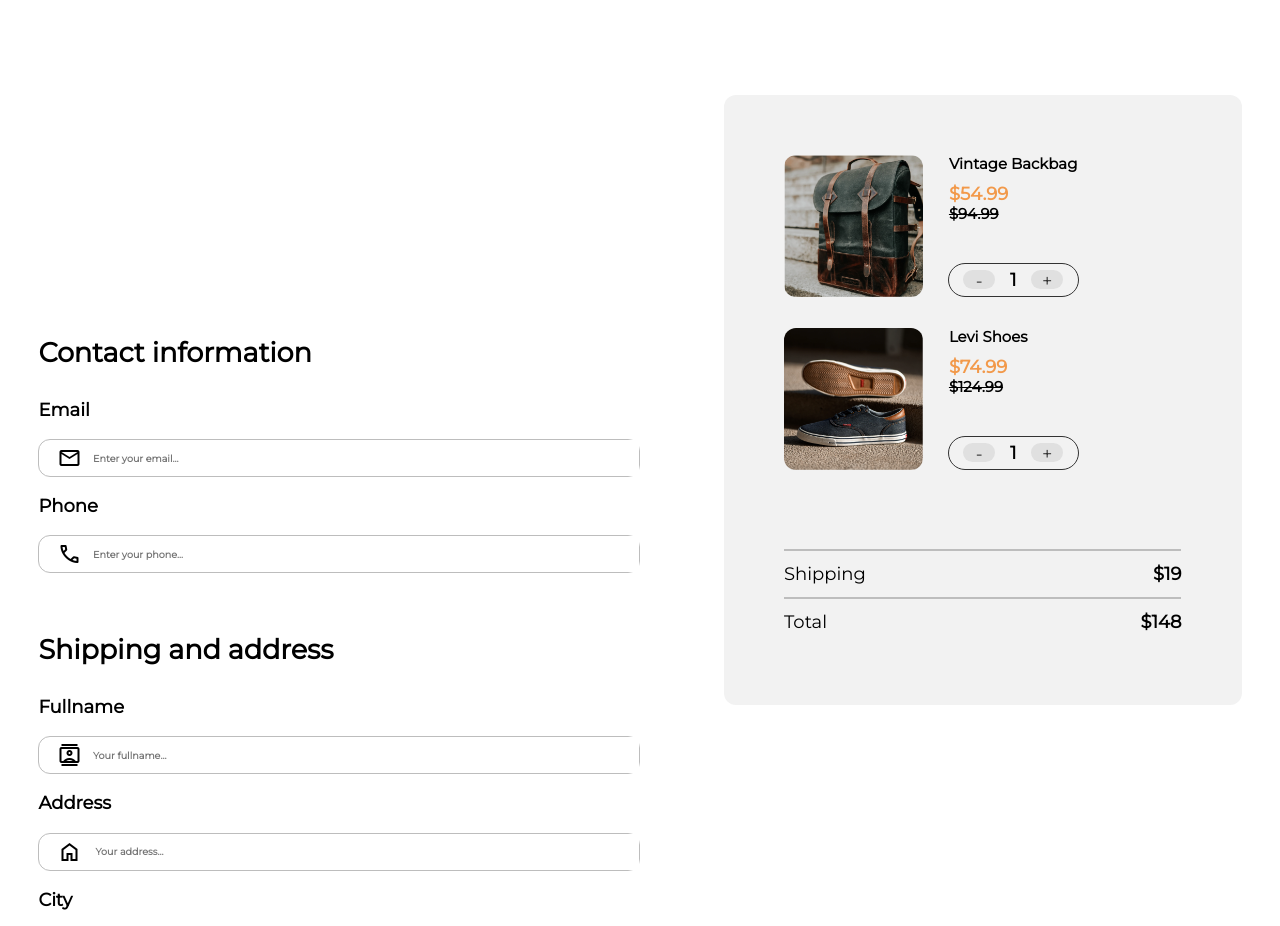
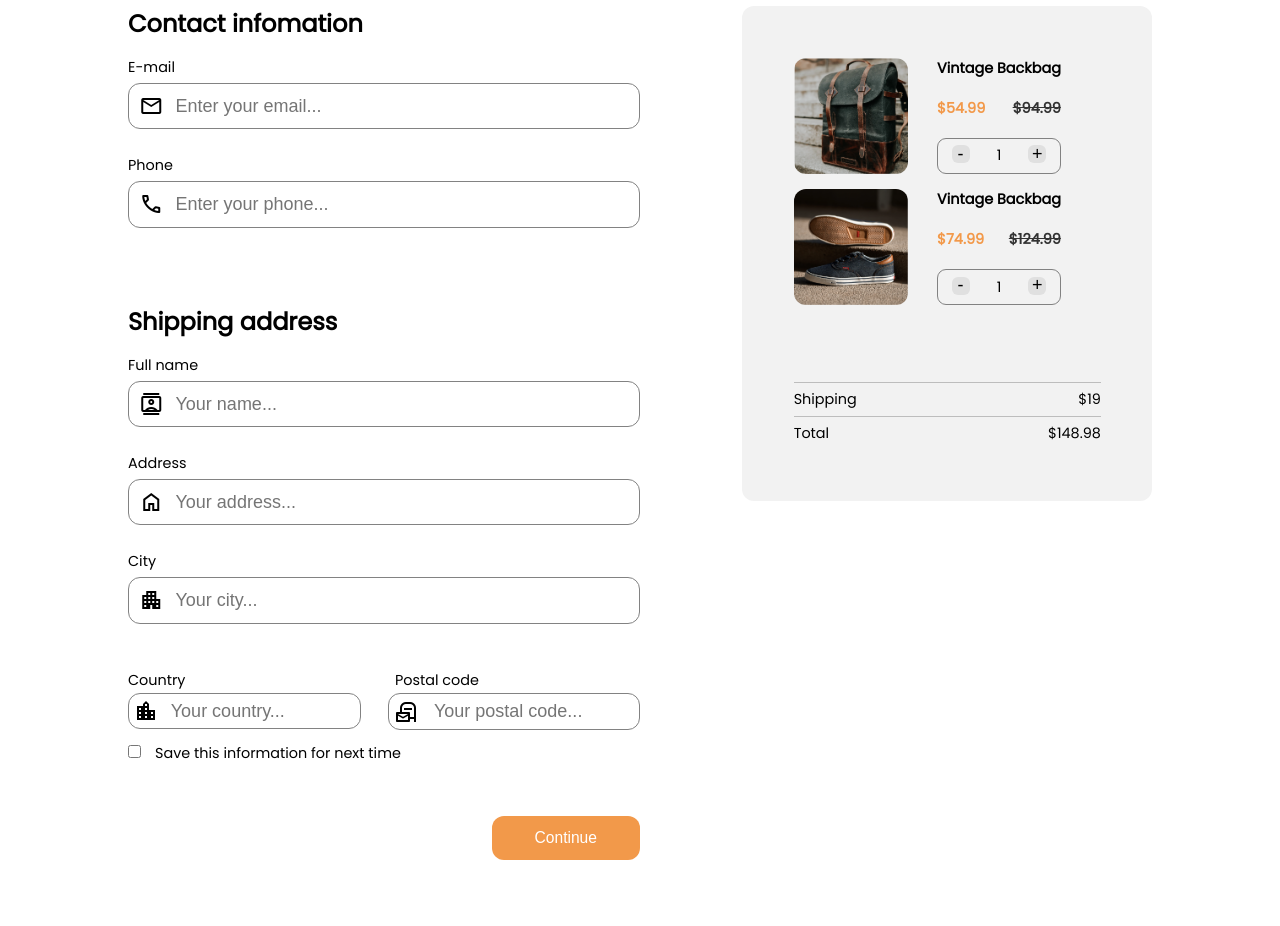
Before and after one commit to pricheus/06--Checkout-for-bag-and-shoes, a plain HTML site: page index.html in a window 1280 px wide. Shown: the part 133-1059 px from the top of the page. Drawn offline with nearby package versions, Linux system fonts and the light colour scheme.

Commit message:
I just coocked

```diff
--- a/index.html
+++ b/index.html
@@ -3,10 +3,10 @@
   <head>
     <meta charset="UTF-8" />
     <meta name="viewport" content="width=device-width, initial-scale=1.0" />
-    <title>06-Chechout page</title>
+    <title>06-Checkout page</title>
     <link rel="stylesheet" href="style.css" />
     <link
-      href="https://fonts.googleapis.com/css2?family=Montserrat&display=swap"
+      href="https://fonts.googleapis.com/css2?family=Poppins&display=swap"
       rel="stylesheet"
     />
     <link
@@ -15,176 +15,179 @@
     />
   </head>
   <body>
-    <h1>Checkout</h1>
+    <header><h1>Checkout</h1></header>
     <main>
-      <!--Checkout-->
-      <div class="checkout_box" style="border-radius: 12px">
-        <div>
-          <section class="bag">
-            <img src="photo1.png" alt="" />
-            <div class="orientation">
-              <section style="margin-left: 10%">
-                <h5>Vintage Backbag</h5>
-                <h4 class="orange_txt" style="color: #f2994a">
-                  $54.99
-                  <h5 style="text-decoration: line-through">$94.99</h5>
-                </h4>
-              </section>
-              <section class="itemsNumber">
-                <button class="minus">-</button>
-                <span class="value">1</span>
-                <button class="plus">+</button>
-              </section>
-            </div>
-          </section>
-          <section class="shoes">
-            <img src="photo2.png" alt="" />
-            <div class="orientation">
-              <section style="margin-left: 10%">
-                <h5>Levi Shoes</h5>
-                <h4 class="orange_txt" style="color: #f2994a">
-                  $74.99
-                  <h5 style="text-decoration: line-through">$124.99</h5>
-                </h4>
-              </section>
-              <section class="itemsNumber">
-                <button class="minus">-</button>
-                <span class="value">1</span>
-                <button class="plus">+</button>
-              </section>
-            </div>
+      <!--bag and shoes!-->
+      <div class="bag_shoes">
+        <!--bag-->
+        <div class="bag">
+          <img src="./photo1.png" alt="" />
+          <section class="under_price">
+            <h4>Vintage Backbag</h4>
+            <p style="color: #f2994a; font-weight: bold">
+              $54.99<span
+                style="text-decoration: line-through; float: right; color: #333"
+                >$94.99</span
+              >
+            </p>
+
+            <section class="order_size">
+              <button class="btn_size">-</button>
+              <p class="item_number">1</p>
+              <button class="btn_size">+</button>
+            </section>
           </section>
         </div>
-        <div class="shipping_total">
-          <div class="line"></div>
-          <div style="margin: 3% 0">
-            Shipping <span style="float: right"><strong>$19</strong> </span>
-          </div>
-          <div class="line"></div>
-          <div style="margin: 3% 0">
-            Total <span style="float: right"><strong>$148</strong> </span>
-          </div>
+
+        <!--shoes-->
+        <div class="shoes" style="margin-top: 5%">
+          <img src="./photo2.png" alt="" />
+          <section class="under_price">
+            <h4>Vintage Backbag</h4>
+            <p style="color: #f2994a; font-weight: bold">
+              $74.99<span
+                style="text-decoration: line-through; float: right; color: #333"
+                >$124.99</span
+              >
+            </p>
+
+            <section class="order_size">
+              <button class="btn_size">-</button>
+              <p class="item_number">1</p>
+              <button class="btn_size">+</button>
+            </section>
+          </section>
+        </div>
+        <!--line-through-->
+        <div class="line_through">
+          <section class="through"></section>
+          <p style="margin: 2% 0">
+            Shipping<span style="float: right">$19</span>
+          </p>
+          <section class="through"></section>
+          <p style="margin: 2% 0">
+            Total<span style="float: right">$148.98</span>
+          </p>
         </div>
       </div>
 
-      <!--Contact info and Shipping address-->
-      <div class="details">
-        <!--Contact info -->
-        <h2 style="margin: 10% 0 5% 0">Contact information</h2>
-        <section class="contact_info">
+      <!--form inputs-->
+      <div class="form_inputs">
+        <!--contact_information-->
+        <div class="contact_information">
+          <h3>Contact infomation</h3>
           <form>
-            <label for="mail">email</label>
-            <section class="label_input">
-              <i class="material-symbols-outlined"> mail </i>
+            <label for="mail">E-mail</label>
+            <section class="wrapper">
+              <i class="material-symbols-outlined">mail</i>
               <input
+                type="mail"
+                name="mail"
                 id="mail"
-                type="email"
-                name="mail"
                 placeholder="Enter your email..."
               />
             </section>
           </form>
-
           <form>
-            <label for="phone">phone</label>
-            <section class="label_input">
-              <i class="material-symbols-outlined"> call </i>
+            <label for="phone">Phone</label>
+            <section class="wrapper">
+              <i class="material-symbols-outlined">phone</i>
               <input
-                id="phone "
                 type="tel"
                 name="phone"
+                id="phone"
                 placeholder="Enter your phone..."
               />
             </section>
           </form>
-        </section>
+        </div>
 
-        <!--Shipping address-->
-
-        <h2 style="margin: 10% 0 5% 0">Shipping and address</h2>
-        <section class="shipping_addres">
+        <!--shipping_address-->
+        <div class="shipping_address">
+          <h3>Shipping address</h3>
           <form>
-            <label for="name">fullname</label>
-            <section class="label_input">
-              <i class="material-symbols-outlined"> contacts </i>
+            <label for="name">Full name</label>
+            <section class="wrapper">
+              <i class="material-symbols-outlined">contacts</i>
               <input
-                id="name"
                 type="text"
                 name="name"
-                placeholder="Your fullname..."
+                id="name"
+                placeholder="Your name..."
               />
             </section>
           </form>
           <form>
-            <label for="address">address</label>
-            <section class="label_input">
-              <i class="material-symbols-outlined"> home </i>
+            <label for="address">Address</label>
+            <address class="wrapper">
+              <i class="material-symbols-outlined">home</i>
               <input
-                id="address"
                 type="text"
                 name="address"
-                placeholder=" Your address..."
+                id="address"
+                placeholder="Your address..."
               />
-            </section>
+            </address>
           </form>
-
           <form>
-            <label for="city">city</label>
-            <section class="label_input">
-              <i class="material-symbols-outlined"> location_city </i>
+            <label for="city">City</label>
+            <section class="wrapper">
+              <i class="material-symbols-outlined">apartment</i>
               <input
-                id="city"
                 type="text"
                 name="city"
+                id="city"
                 placeholder="Your city..."
               />
             </section>
+            <div class="country_postal"></div>
           </form>
 
-          <div class="country_postalcode">
+          <!--contry_postal-->
+          <div style="display: flex; justify-content: space-around">
             <form>
-              <label for="country">country</label>
-              <section class="label_input country" style="width: fit-content">
-                <i class="material-symbols-outlined"> location_city </i>
+              <label for="country">Country</label>
+              <section class="wrapper country_postal" style="float: left">
+                <i class="material-symbols-outlined">location_city</i>
                 <input
-                  id="country"
                   type="text"
                   name="country"
+                  id="country"
                   placeholder="Your country..."
                 />
               </section>
             </form>
-
             <form>
-              <label for="postal">postal code</label>
-              <section class="label_input postal" style="width: fit-content">
-                <i class="material-symbols-outlined"> local_post_office </i>
+              <label for="postal" style="margin-left: 8%"> Postal code</label>
+              <section class="wrapper country_postal" style="float: right">
+                <i class="material-symbols-outlined">local_post_office</i>
                 <input
+                  type="number"
                   id="postal"
-                  type="number"
                   name="postal"
                   placeholder="Your postal code..."
                 />
               </section>
+              <div class="country_postal"></div>
             </form>
           </div>
-        </section>
+          <!--checkbox-->
+          <div style="margin-top: 0%">
+            <input
+              type="checkbox"
+              id="checkbox"
+              name="checkbox"
+              style="width: fit-content; margin-right: 2%; cursor: pointer"
+            />
+            <label for="checkbox">Save this information for next time</label>
+          </div>
+
+          <!--button-->
+          <button class="btn_continue" type="submit">Continue</button>
+        </div>
       </div>
     </main>
-    <form class="last_form" style="text-transform: normal">
-      <input name="info" id="info" type="checkbox" />
-      <label for="info" style="font-weight: lighter"
-        >Save this information for next time</label
-      >
-    </form>
 
-    <button style="float: right" class="continue">continue</button>
+    <footer>created by pricheus</footer>
   </body>
-
-  <footer style="text-align: center">
-    <div style="color: #bdbdbd">
-      created by
-      <span style="font-weight: bold">pricheus7</span> - devChallenges.io
-    </div>
-  </footer>
 </html>
--- a/style.css
+++ b/style.css
@@ -1,242 +1,313 @@
 * {
+  margin: 0;
   padding: 0;
-  margin: 0;
   box-sizing: content-box;
 }
-
 html {
   font-size: 12px;
-  height: 100%;
 }
 
 body {
   font-size: 1rem;
+  font-family: sans-serif;
   padding: 5% 3% 0 3%;
-  font-family: "Montserrat", sans-serif;
+  font-family: "Poppins", sans-serif;
 }
 
+/*header*/
+header {
+  margin-bottom: 2%;
+}
 /*main*/
-
-main {
-  margin-top: 10%;
+.bag_shoes {
+  background-color: #f2f2f2;
+  border-radius: 12px;
+  height: auto;
+  padding: 10% 10%;
 }
 
 img {
-  width: 35%;
+  width: 42.75%;
+  height: 44.64%;
   border-radius: 12px;
 }
 
-.checkout_box {
-  background-color: #f2f2f2;
-  padding: 5%;
+.bag,
+.shoes {
+  display: flex;
+  justify-content: space-between;
+  width: 87%;
 }
 
-.orientation {
-  width: 100%;
+.under_price {
   display: flex;
   flex-direction: column;
   justify-content: space-between;
 }
-.bag,
-.shoes {
+
+.order_size {
+  display: flex;
+  border: 1px solid #828282;
+  border-radius: 9px;
+  padding: 2%;
+  justify-content: space-around;
+  padding: 5% 0;
+}
+
+.btn_size {
+  height: 18px;
+  width: 18px;
+  border-radius: 6px;
+  border: none;
+  background-color: #e0e0e0;
+  font-size: large;
+  display: flex;
+  align-items: center;
+  justify-content: center;
+  cursor: pointer;
+}
+
+.line_through {
+  padding-top: 25%;
+}
+.through {
+  border-top: 1px solid #bdbdbd;
+}
+
+/*forms*/
+
+.contact_information {
+  margin-top: 20%;
+}
+h3 {
+  margin-bottom: 3%;
+}
+.wrapper {
+  border: 1px solid #828282;
+  border-radius: 12px;
+  padding: 2%;
+  margin: 1% 0 5% 0;
   display: flex;
 }
 
-.shoes {
-  margin-top: 8%;
+input {
+  outline: none;
+  width: 100%;
+  border: none;
+  font-size: large;
+}
+i {
+  width: 12%;
 }
 
-.itemsNumber {
-  border: 1px solid #333;
-  width: 50%;
-  height: 4vh;
-  border-radius: 12px;
-  margin: 0 0 0 9.5%;
-  background-color: inherit;
-  display: flex;
-  justify-content: space-evenly;
-  align-items: center;
-  font-size: large;
-  font-weight: bold;
+.shipping_address {
+  margin-top: 15%;
 }
 
-.plus,
-.minus {
-  background-color: #e0e0e0;
-  color: #333;
-  width: 25%;
-  height: 60%;
-  font-size: large;
-  cursor: pointer;
-  border-radius: inherit;
+.country_postal {
+  width: 90%;
+  padding: 2% 2%;
 }
-.orange_txt {
-  padding-top: 4%;
+.country_postal i {
+  width: 20%;
 }
 
-.shipping_total {
-  margin-top: 20%;
+.btn_continue {
+  background-color: #f2994a;
+  color: #fff;
+  border: none;
+  font-size: 1.3rem;
+  padding: 2%;
+  border-radius: 12px;
+  width: 25%;
+  height: 3vh;
+  cursor: pointer;
+  float: right;
+  margin-top: 10%;
 }
 
-.line {
-  border: 0.12px solid #bdbdbd;
+/*footer*/
+footer {
+  position: absolute;
+  left: 0;
+  right: 0;
+  text-align: center;
+  padding: 40% 0 5% 0;
 }
 
-/*Contact info and shipping*/
-.details {
-  margin-top: 15%;
-}
-.label_input {
-  display: flex;
-  margin-top: 3%;
-  padding-left: 3%;
-  align-items: center;
-  border: 1.5px solid #bdbdbd;
-  border-radius: 12px;
-  height: 4.5vh;
-}
-form {
-  margin-bottom: 3%;
-}
-label {
-  font-weight: bold;
-  text-transform: capitalize;
-  margin: 0;
-}
+/*sm tablets*/
+@media screen and (min-width: 500px) and (orientation: portrait) {
+  body {
+    font-size: 1.2rem;
+  }
 
-input {
-  padding: 0 2%;
-  border: none;
-  color: #bdbdbd;
-  font-size: 0.8rem;
-  font-weight: bold;
-  font-family: "Montserrat", sans-serif;
-  width: 100%;
-  height: 100%;
-}
+  .order_size {
+    width: 25vw;
+  }
 
-.country_postalcode {
-  display: flex;
-  justify-content: space-between;
-}
+  .btn_size {
+    height: 28px;
+    width: 28px;
+  }
 
-.country,
-.postal {
-  width: 50%;
-}
+  .country_postal {
+    width: 40vw;
+    padding: 5% 5%;
+  }
+  h3 {
+    margin-bottom: 3%;
+  }
 
-.last_form {
-  display: flex;
-  align-items: center;
-  justify-content: flex-start;
-  width: 64.7%;
-}
+  i {
+    width: 8%;
+  }
 
-button {
-  margin: 10% 0;
-  background-color: #f2994a;
-  color: #fff;
-  width: 38%;
-  height: 6vh;
-  text-transform: capitalize;
-  border: none;
-  border-radius: 12px;
-  font-size: medium;
-  font-family: "Montserrat", sans-serif;
-  cursor: pointer;
-}
-
-footer {
-  position: relative;
-  text-align: center;
-}
-/*sm tablets*/
-@media screen and (min-width: 426px) and (orientation: portrait) {
-  .itemsNumber {
-    height: 6vh;
+  input {
+    width: 100%;
   }
 }
 
 /*md tablets*/
 @media screen and (min-width: 768px) and (orientation: portrait) {
-  .itemsNumber {
-    border-radius: 18px;
+  body {
+    font-size: 1.2rem;
+  }
+
+  .order_size {
+    width: 25vw;
+  }
+
+  .btn_size {
+    height: 28px;
+    width: 28px;
+  }
+
+  .item_number {
+    font-size: 2rem;
+  }
+
+  .country_postal {
+    width: 40vw;
+    padding: 5% 5%;
+  }
+
+  .btn_continue {
+    font-size: 2rem;
+  }
+
+  i {
+    width: 6%;
+  }
+
+  .country_postal i {
+    width: 14%;
+  }
+
+  .btn_continue {
+    width: auto;
+    padding: 2%;
   }
 }
 
-/*lg tablets*/
+/*md tablets*/
 @media screen and (min-width: 1024px) and (orientation: portrait) {
-  body {
-    font-size: 1.8rem;
+  i {
+    width: 4.5%;
   }
 
-  .continue {
-    font-size: larger;
-    letter-spacing: 3px;
+  .country_postal i {
+    width: 10%;
   }
 }
 
 /*sm computer*/
-@media screen and (min-width: 769px) and (orientation: landscape) {
+@media screen and (min-width: 768px) and (orientation: landscape) {
   body {
-    font-size: 1.5rem;
+    padding: 5% 5%;
+    font-family: "Poppins", sans-serif;
+    font-size: 1.2rem;
   }
-
   main {
     display: flex;
     flex-direction: row-reverse;
+    justify-content: space-between;
     width: 100%;
-    justify-content: space-between;
   }
 
-  .itemsNumber {
-    height: 4vh;
-    border-radius: 18px;
+  .bag_shoes {
+    height: fit-content;
+    padding: 5% 5%;
+    width: 30%;
+  }
+  .form_inputs {
+    width: 50%;
+  }
+  .contact_information {
+    margin-top: 0%;
+  }
+  h1 {
+    font-size: 3rem;
+  }
+  h3 {
+    font-size: 2rem;
   }
 
-  .checkout_box {
-    display: flex;
-    flex-direction: column;
-    justify-content: space-between;
-    height: 100%;
+  footer {
+    position: absolute;
+    left: 0;
+    right: 0;
+    text-align: center;
+    padding: 10% 0 2% 0;
   }
 
-  .details {
-    width: 50%;
-    height: 100%;
+  input {
+    font-size: large;
   }
 
-  .continue {
+  i {
+    width: 8%;
+  }
+
+  .country_postal i {
     width: 20%;
-    height: 8vh;
-    font-size: larger;
-    letter-spacing: 2px;
   }
 }
 
 /*md computer*/
 @media screen and (min-width: 1024px) and (orientation: landscape) {
   body {
-    font-size: 1.5rem;
+    padding: 5% 10%;
+    font-family: "Poppins", sans-serif;
   }
 }
 
 /*lg computer*/
 @media screen and (min-width: 1440px) and (orientation: landscape) {
   body {
-    font-size: 1.5rem;
+    padding: 5% 10%;
+    font-family: "Poppins", sans-serif;
   }
 }
 
-/*lg computer*/
+/*xlg computer*/
 @media screen and (min-width: 1920px) and (orientation: landscape) {
   body {
+    padding: 5% 25%;
+    font-family: "Poppins", sans-serif;
     font-size: 2rem;
-    padding: 3% 10% 0 10%;
+  }
+  .btn_size {
+    height: 28px;
+    width: 28px;
+    border-radius: 6px;
   }
 
-  .itemsNumber {
-    height: 5vh;
-    border-radius: 20px;
+  .btn_continue {
+    font-size: inherit;
+  }
+  .bag_shoes {
+    padding: 5%;
+    justify-content: space-between;
+    width: 35%;
   }
 }
```
